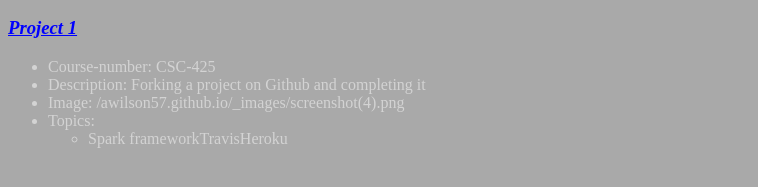
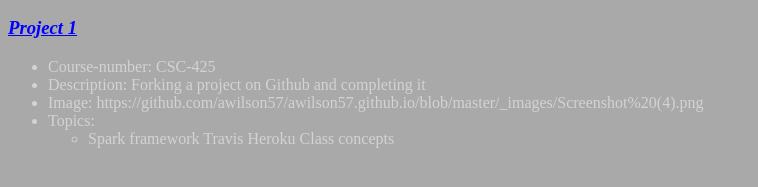
Before and after one commit to awilson57/awilson57.github.io, a Jekyll site: the page built from project.html, in a window 1280 px wide. Shown: the part 303-490 px from the top of the page, without its empty margins (0-758 px from the left). Built offline with Jekyll 4.4.1, drawn with Linux system fonts in a browser that asks for light colours.

Commit message:
Update project2.md

```diff
--- a/_projects/project2.md
+++ b/_projects/project2.md
@@ -3,14 +3,17 @@ layout: project
 title: Project 1
 course-number: CSC-425
 description: Forking a project on Github and completing it
-image: "/awilson57.github.io/_images/screenshot(4).png"
-topics: [Spark framework, Travis, Heroku]
+image: "https://github.com/awilson57/awilson57.github.io/blob/master/_images/Screenshot%20(4).png"
+topics: Spark framework
+        Travis
+        Heroku
+        Class concepts
 ---
 
 ## Project 1
 This project is for CSC 425, and involves using concepts from class to complete the assignment.
 A portion of the assignment can be seen in this screenshot:
-![Project 1]({{ site.url }}/awilson57.github.io/_images/screenshot(4).png)
+![Project 1](https://github.com/awilson57/awilson57.github.io/blob/master/_images/Screenshot%20(4).png)
 Topics used in this project are:
 <ul>
   <li>Spark framework.</li>
```
